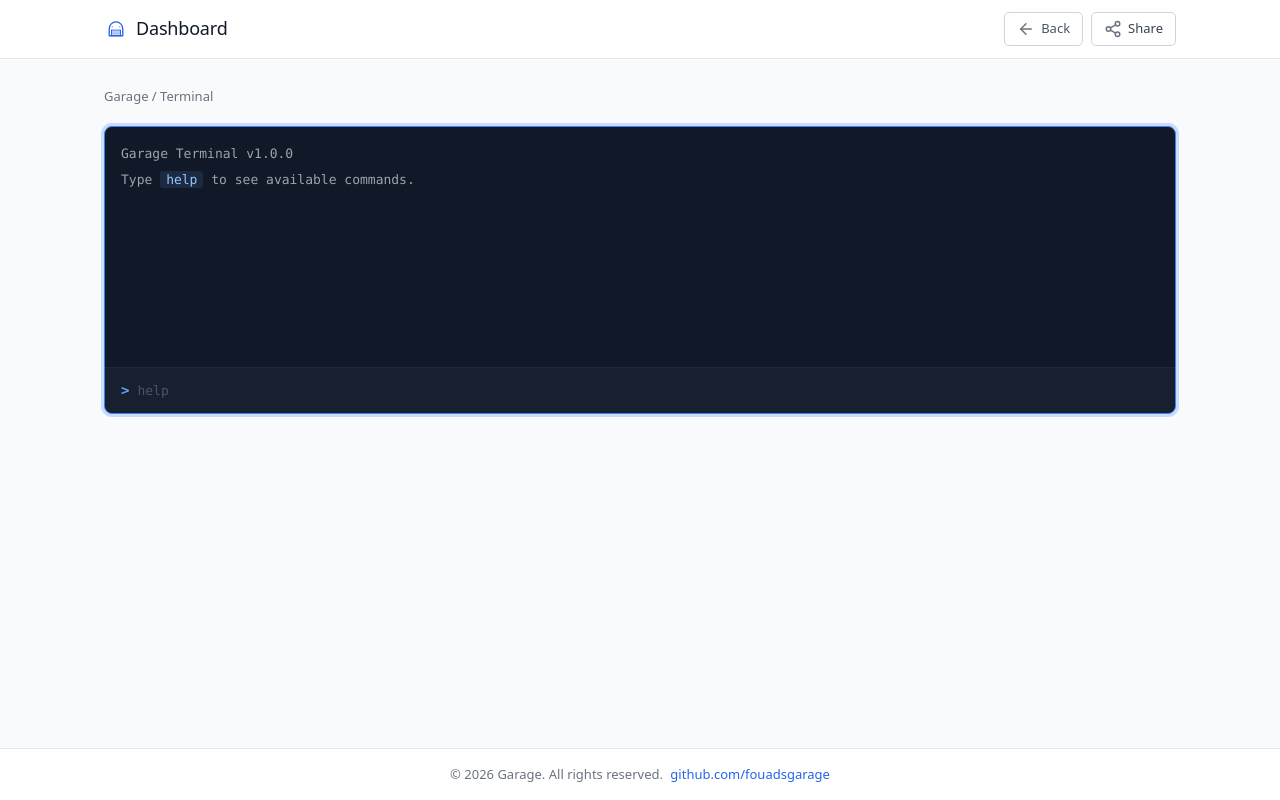
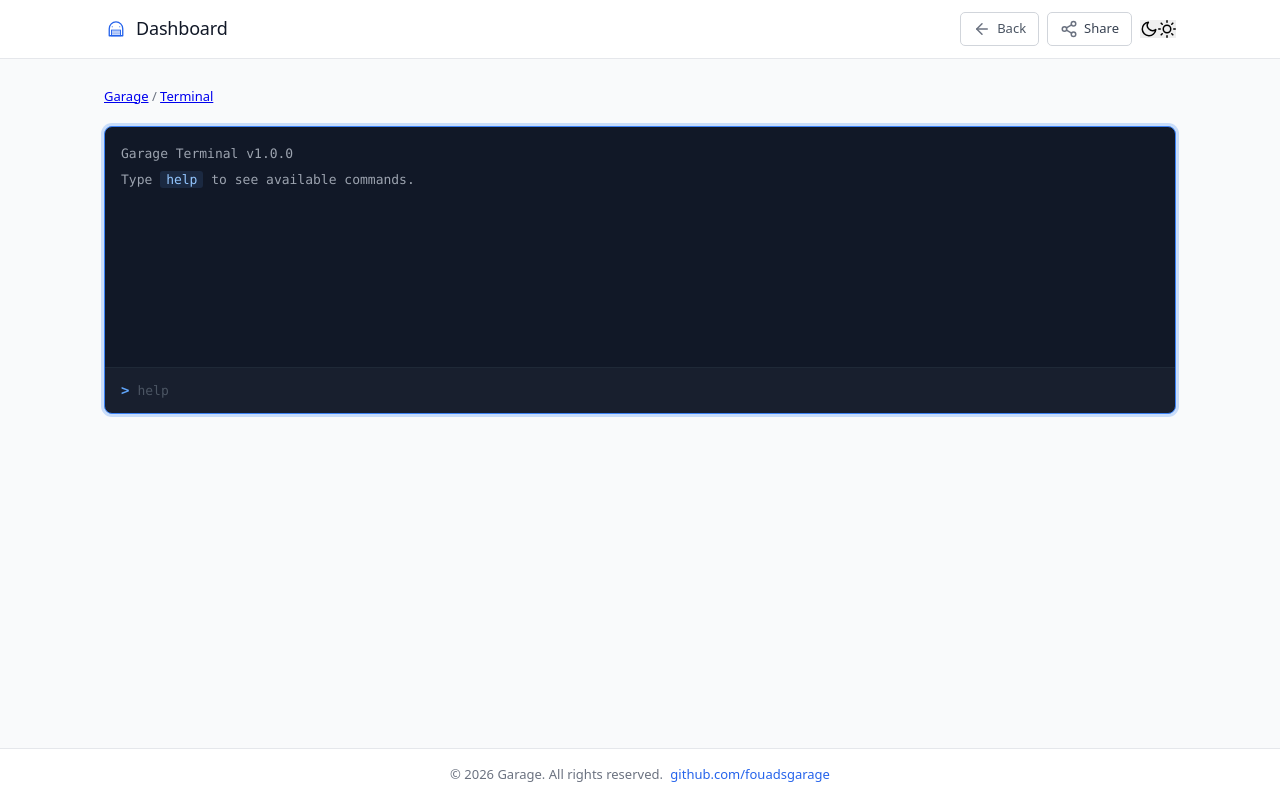
Before and after one commit to fouadsgarage/garage, a plain HTML site: page terminal.html in a window 1280 px wide. Drawn offline with Linux system fonts and the light colour scheme; a web font is replaced by a local one.

Commit message:
Update terminal.html

```diff
--- a/terminal.html
+++ b/terminal.html
@@ -4,6 +4,17 @@
     <meta charset="UTF-8">
     <meta name="viewport" content="width=device-width, initial-scale=1.0">
     <title>Garage</title>
+
+    <script>
+        (function () {
+            var theme = null;
+            try { theme = localStorage.getItem('garage-theme'); } catch (e) {}
+            if (theme !== 'light' && theme !== 'dark') {
+                theme = window.matchMedia('(prefers-color-scheme: dark)').matches ? 'dark' : 'light';
+            }
+            document.documentElement.dataset.theme = theme;
+        })();
+    </script>
 
     <link rel="stylesheet" href="dashboard/assets/stylesheets/style.css">
 
@@ -44,12 +55,32 @@
                 </svg>
                 Share
             </a>
+            <button type="button" id="theme-toggle" class="dp-flex ai-center jc-center" aria-label="Switch to dark theme" aria-pressed="false">
+                <svg class="icon-moon" xmlns="http://www.w3.org/2000/svg" width="18" height="18" viewBox="0 0 24 24"
+                    fill="none" stroke="currentColor" stroke-width="2"
+                    stroke-linecap="round" stroke-linejoin="round" aria-hidden="true">
+                    <path d="M21 12.79A9 9 0 1 1 11.21 3 7 7 0 0 0 21 12.79z"/>
+                </svg>
+                <svg class="icon-sun" xmlns="http://www.w3.org/2000/svg" width="18" height="18" viewBox="0 0 24 24"
+                    fill="none" stroke="currentColor" stroke-width="2"
+                    stroke-linecap="round" stroke-linejoin="round" aria-hidden="true">
+                    <circle cx="12" cy="12" r="5"/>
+                    <line x1="12" y1="1" x2="12" y2="3"/>
+                    <line x1="12" y1="21" x2="12" y2="23"/>
+                    <line x1="4.22" y1="4.22" x2="5.64" y2="5.64"/>
+                    <line x1="18.36" y1="18.36" x2="19.78" y2="19.78"/>
+                    <line x1="1" y1="12" x2="3" y2="12"/>
+                    <line x1="21" y1="12" x2="23" y2="12"/>
+                    <line x1="4.22" y1="19.78" x2="5.64" y2="18.36"/>
+                    <line x1="18.36" y1="5.64" x2="19.78" y2="4.22"/>
+                </svg>
+            </button>
         </nav>
     </header>
     <main>
         <article>
             <section class="route">
-                <p>Garage / Terminal</p>
+                <p><a href="/garage">Garage</a> / <a href="/garage/terminal" aria-current="page">Terminal</a></p>
             </section>
             <section class="terminal">
                 <div class="terminal-body" id="terminal-body">
@@ -70,7 +101,6 @@
                 </form>
             </section>
         </article>
-        <!-- <aside></aside> -->
     </main>
     <footer class="dp-flex ai-center jc-center">
         <p>
```
